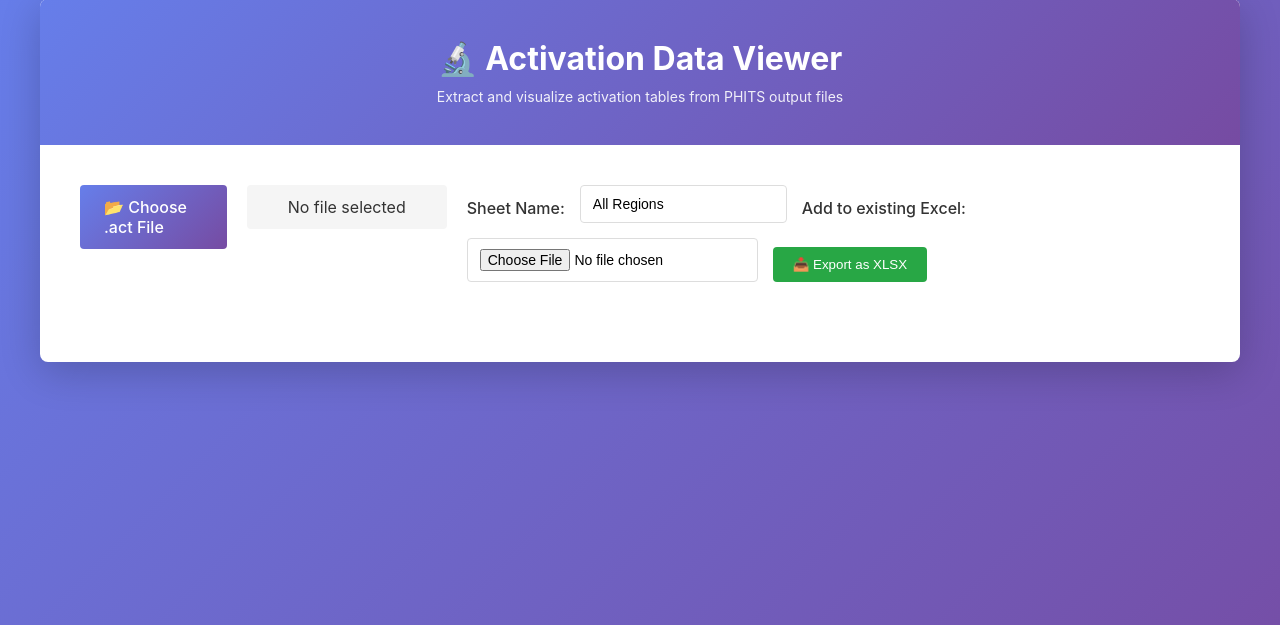
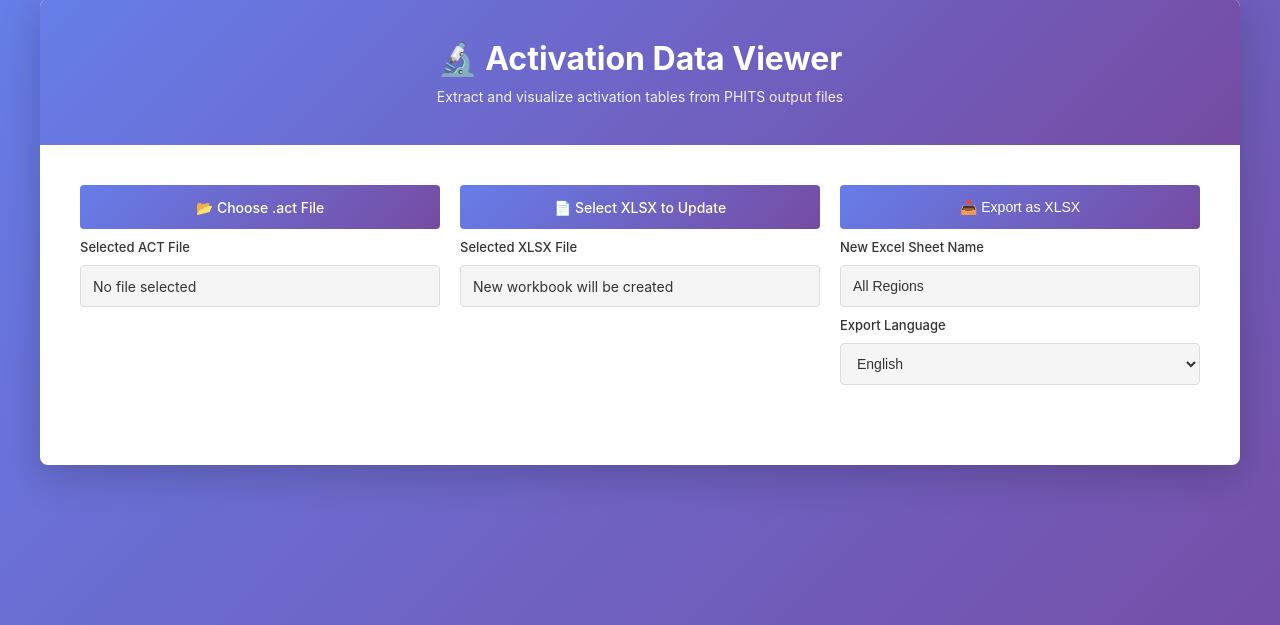
Before and after one commit to rodionk1/dchain_to_xlsx, a Flask app: page / in a window 1280 px wide. Shown: the part 21-646 px from the top of the page. Run offline with Flask 3, Linux system fonts and the light colour scheme; some libraries are stand-ins or nearby versions.

Commit message:
Improve export UI and add RU/EN localized Excel output

```diff
--- a/templates/index.html
+++ b/templates/index.html
@@ -49,10 +49,20 @@
         }
 
         .upload-section {
+            margin-bottom: 40px;
+        }
+
+        .controls-grid {
+            display: grid;
+            grid-template-columns: repeat(3, minmax(220px, 1fr));
+            gap: 20px;
+            align-items: start;
+        }
+
+        .control-item {
             display: flex;
-            gap: 20px;
-            margin-bottom: 40px;
-            align-items: flex-start;
+            flex-direction: column;
+            gap: 10px;
         }
 
         .file-input-wrapper {
@@ -66,28 +76,68 @@
             left: -9999px;
         }
 
-        .file-input-label {
-            display: inline-block;
-            padding: 12px 24px;
+        .action-btn {
+            display: inline-flex;
+            align-items: center;
+            justify-content: center;
+            width: 100%;
+            height: 44px;
+            padding: 0 16px;
             background: linear-gradient(135deg, #667eea 0%, #764ba2 100%);
             color: white;
             border-radius: 4px;
+            border: none;
             cursor: pointer;
             transition: transform 0.2s;
             font-weight: 500;
+            font-size: 14px;
+            text-align: center;
+            white-space: nowrap;
         }
 
-        .file-input-label:hover {
+        .action-btn:hover {
             transform: translateY(-2px);
         }
 
-        .file-name {
-            padding: 12px 24px;
+        .action-btn:disabled {
+            opacity: 0.5;
+            cursor: not-allowed;
+            transform: none;
+        }
+
+        .field-label {
+            font-weight: 500;
+            color: #333;
+            font-size: 13px;
+        }
+
+        .field-value,
+        .sheet-name-input {
+            padding: 10px 12px;
             background: #f5f5f5;
             border-radius: 4px;
+            border: 1px solid #ddd;
             color: #333;
-            min-width: 200px;
-            text-align: center;
+            min-height: 42px;
+            font-size: 14px;
+        }
+
+        .language-select {
+            padding: 10px 12px;
+            background: #f5f5f5;
+            border-radius: 4px;
+            border: 1px solid #ddd;
+            color: #333;
+            min-height: 42px;
+            font-size: 14px;
+        }
+
+        .field-value {
+            display: flex;
+            align-items: center;
+            overflow: hidden;
+            text-overflow: ellipsis;
+            white-space: nowrap;
         }
 
         .region-selector {
@@ -109,32 +159,6 @@
             border-radius: 4px;
             font-size: 14px;
             cursor: pointer;
-        }
-
-        .export-options {
-            display: flex;
-            gap: 15px;
-            align-items: flex-end;
-            flex-wrap: wrap;
-        }
-
-        .export-options label {
-            font-weight: 500;
-            color: #333;
-            display: block;
-            margin-bottom: 5px;
-        }
-
-        .export-options input[type="text"],
-        .export-options input[type="file"] {
-            padding: 10px 12px;
-            border: 1px solid #ddd;
-            border-radius: 4px;
-            font-size: 14px;
-        }
-
-        .export-options input[type="text"] {
-            min-width: 150px;
         }
 
         .extract-btn {
@@ -248,21 +272,6 @@
             min-width: 80px;
         }
 
-        .export-btn {
-            padding: 10px 20px;
-            background: #28a745;
-            color: white;
-            border: none;
-            border-radius: 4px;
-            cursor: pointer;
-            font-weight: 500;
-            transition: transform 0.2s;
-        }
-
-        .export-btn:hover {
-            transform: translateY(-2px);
-        }
-
         .loading {
             display: none;
             text-align: center;
@@ -287,6 +296,12 @@
             0% { transform: rotate(0deg); }
             100% { transform: rotate(360deg); }
         }
+
+        @media (max-width: 900px) {
+            .controls-grid {
+                grid-template-columns: 1fr;
+            }
+        }
     </style>
     <script src="https://cdnjs.cloudflare.com/ajax/libs/xlsx/0.18.5/xlsx.full.min.js"></script>
 </head>
@@ -300,17 +315,35 @@
         <div class="content">
             <!-- File Upload Section -->
             <div class="upload-section">
-                <div class="file-input-wrapper">
-                    <input type="file" id="fileInput" accept=".act" />
-                    <label for="fileInput" class="file-input-label">📂 Choose .act File</label>
-                </div>
-                <div class="file-name" id="fileName">No file selected</div>
-                <div class="export-options">
-                    <label for="sheetNameInput">Sheet Name:</label>
-                    <input type="text" id="sheetNameInput" placeholder="Enter sheet name" value="All Regions" />
-                    <label for="existingFileInput">Add to existing Excel:</label>
-                    <input type="file" id="existingFileInput" accept=".xlsx,.xls" />
-                    <button class="export-btn" id="exportBtn">📥 Export as XLSX</button>
+                <div class="controls-grid">
+                    <div class="control-item">
+                        <div class="file-input-wrapper">
+                            <input type="file" id="fileInput" accept=".act" />
+                            <label for="fileInput" class="action-btn">📂 Choose .act File</label>
+                        </div>
+                        <label class="field-label" for="fileName">Selected ACT File</label>
+                        <div class="field-value" id="fileName">No file selected</div>
+                    </div>
+
+                    <div class="control-item">
+                        <div class="file-input-wrapper">
+                            <input type="file" id="existingFileInput" accept=".xlsx,.xls" />
+                            <label for="existingFileInput" class="action-btn">📄 Select XLSX to Update</label>
+                        </div>
+                        <label class="field-label" for="existingFileName">Selected XLSX File</label>
+                        <div class="field-value" id="existingFileName">New workbook will be created</div>
+                    </div>
+
+                    <div class="control-item">
+                        <button class="action-btn" id="exportBtn">📥 Export as XLSX</button>
+                        <label class="field-label" for="sheetNameInput">New Excel Sheet Name</label>
+                        <input type="text" class="sheet-name-input" id="sheetNameInput" placeholder="Enter sheet name" value="All Regions" />
+                        <label class="field-label" for="languageSelect">Export Language</label>
+                        <select class="language-select" id="languageSelect">
+                            <option value="en" selected>English</option>
+                            <option value="ru">Russian</option>
+                        </select>
+                    </div>
                 </div>
             </div>
 
@@ -359,6 +392,68 @@
         let currentFilePath = null;
         let currentRegions = null;
         let currentData = null;
+
+        const EXPORT_I18N = {
+            en: {
+                nuclide: 'Nuclide',
+                halfLife: 'Half-life',
+                unit: 'Unit',
+                mza: 'MZA',
+                irradiation: 'irradiation',
+                cooldown: 'cooldown',
+                activityValuesInBq: 'Activity values in Bq',
+                activityOverMza: 'Activity/MZA',
+                region: 'Region',
+                allRegions: 'All Regions',
+                activationData: 'Activation Data',
+                units: {
+                    d: 'd',
+                    y: 'y',
+                    h: 'h',
+                    m: 'm',
+                    s: 's'
+                }
+            },
+            ru: {
+                nuclide: 'нуклид',
+                halfLife: 'T1/2',
+                unit: 'ед.',
+                mza: 'МЗА',
+                irradiation: 'облучение',
+                cooldown: 'выдержка',
+                activityValuesInBq: 'Активность в Бк',
+                activityOverMza: 'А/МЗА',
+                region: 'ячейка',
+                allRegions: 'Все ячейки',
+                activationData: 'Активность',
+                units: {
+                    d: 'дн',
+                    y: 'лет',
+                    h: 'ч',
+                    m: 'мин',
+                    s: 'сек'
+                }
+            }
+        };
+
+        function tr(lang, key) {
+            const dict = EXPORT_I18N[lang] || EXPORT_I18N.en;
+            return dict[key] || EXPORT_I18N.en[key] || key;
+        }
+
+        function localizeTimeUnit(unit, lang) {
+            const dict = EXPORT_I18N[lang] || EXPORT_I18N.en;
+            return (dict.units && dict.units[unit]) ? dict.units[unit] : unit;
+        }
+
+        function localizeUnitTokensInText(text, lang) {
+            return String(text).replace(/\b([smhdy])\b/g, (match, unitToken) => localizeTimeUnit(unitToken, lang));
+        }
+
+        document.getElementById('existingFileInput').addEventListener('change', (e) => {
+            const file = e.target.files[0];
+            document.getElementById('existingFileName').textContent = file ? file.name : 'New workbook will be created';
+        });
 
         // File upload handler
         document.getElementById('fileInput').addEventListener('change', async (e) => {
@@ -494,9 +589,17 @@
         }
 
         // Format cooldown time for display
-        function formatCooldownTime(timeStr) {
+        function formatCooldownTime(timeStr, lang = 'en') {
+            const dict = EXPORT_I18N[lang] || EXPORT_I18N.en;
+
             // If it's already formatted with irradiation/cooldown labels, return as-is
             if (timeStr.includes('irradiation:') || timeStr.includes('cooldown:')) {
+                if (lang === 'ru') {
+                    const translated = timeStr
+                        .replace('irradiation:', `${dict.irradiation}:`)
+                        .replace('cooldown:', `${dict.cooldown}:`);
+                    return localizeUnitTokensInText(translated, lang);
+                }
                 return timeStr;
             }
 
@@ -509,24 +612,24 @@
 
             // If cooldown time is zero, return "irradiation"
             if (Math.abs(value) < 1e-10) {
-                return 'irradiation';
+                return dict.irradiation;
             }
 
             // Convert to appropriate units
             if (unit === 's') {
-                if (value < 60) return `${value.toFixed(1)} s`;
-                if (value < 3600) return `${(value/60).toFixed(1)} m`;
-                if (value < 86400) return `${(value/3600).toFixed(1)} h`;
-                return `${(value/86400).toFixed(1)} d`;
+                if (value < 60) return `${value.toFixed(1)} ${dict.units.s}`;
+                if (value < 3600) return `${(value/60).toFixed(1)} ${dict.units.m}`;
+                if (value < 86400) return `${(value/3600).toFixed(1)} ${dict.units.h}`;
+                return `${(value/86400).toFixed(1)} ${dict.units.d}`;
             } else if (unit === 'm') {
-                if (value < 60) return `${value.toFixed(1)} m`;
-                return `${(value/60).toFixed(1)} h`;
+                if (value < 60) return `${value.toFixed(1)} ${dict.units.m}`;
+                return `${(value/60).toFixed(1)} ${dict.units.h}`;
             } else if (unit === 'h') {
-                if (value < 24) return `${value.toFixed(1)} h`;
-                return `${(value/24).toFixed(1)} d`;
+                if (value < 24) return `${value.toFixed(1)} ${dict.units.h}`;
+                return `${(value/24).toFixed(1)} ${dict.units.d}`;
             } else if (unit === 'd') {
-                if (value < 365) return `${value.toFixed(1)} d`;
-                return `${(value/365).toFixed(1)} y`;
+                if (value < 365) return `${value.toFixed(1)} ${dict.units.d}`;
+                return `${(value/365).toFixed(1)} ${dict.units.y}`;
             }
             return timeStr;
         }
@@ -540,6 +643,7 @@
             if (!currentRegions || !currentFilePath) return;
 
             const sheetName = document.getElementById('sheetNameInput').value || 'All Regions';
+            const exportLanguage = document.getElementById('languageSelect').value === 'ru' ? 'ru' : 'en';
             const existingFileInput = document.getElementById('existingFileInput');
             const existingFile = existingFileInput && existingFileInput.files[0];
 
@@ -580,6 +684,7 @@
                     wb = XLSX.read(arrayBuffer, { type: 'array' });
                     // Clear the file input to release file lock
                     existingFileInput.value = '';
+                    document.getElementById('existingFileName').textContent = 'New workbook will be created';
                 } else {
                     wb = XLSX.utils.book_new();
                 }
@@ -589,7 +694,7 @@
                 const boldRowIndexes = [];
                 const regionSigmaRows = [];
                 let maxExportColumnIndex = 0;
-                allData.push(['Activation Data - All Regions - Activity values in Bq']);
+                allData.push([`${tr(exportLanguage, 'activationData')} - ${tr(exportLanguage, 'allRegions')} - ${tr(exportLanguage, 'activityValuesInBq')}`]);
                 allData.push(['']); // Empty row
 
                 for (const regionInfo of currentRegions) {
@@ -615,26 +720,26 @@
                         maxExportColumnIndex = Math.max(maxExportColumnIndex, ratioStartCol + result.times.length);
 
                         const regionHeaderRow = [];
-                        regionHeaderRow[0] = `Region ${region}`;
-                        regionHeaderRow[ratioStartCol] = `Region ${region} - Activity/MZA`;
+                        regionHeaderRow[0] = `${tr(exportLanguage, 'region')} ${region}`;
+                        regionHeaderRow[ratioStartCol] = `${tr(exportLanguage, 'region')} ${region} - ${tr(exportLanguage, 'activityOverMza')}`;
                         allData.push(regionHeaderRow);
                         allData.push([]); // Empty row
 
                         // Create paired header rows for activation and ratio tables.
                         const labelsRow = [];
                         const headerRow = [];
-                        labelsRow[0] = 'Nuclide';
-                        labelsRow[1] = 'Half-life';
-                        labelsRow[2] = 'Unit';
+                        labelsRow[0] = tr(exportLanguage, 'nuclide');
+                        labelsRow[1] = tr(exportLanguage, 'halfLife');
+                        labelsRow[2] = tr(exportLanguage, 'unit');
                         headerRow[0] = '';
                         headerRow[1] = '';
                         headerRow[2] = '';
 
-                        labelsRow[ratioStartCol] = 'MZA';
+                        labelsRow[ratioStartCol] = tr(exportLanguage, 'mza');
                         headerRow[ratioStartCol] = '';
 
                         result.times.forEach((time, idx) => {
-                            const formattedTime = formatCooldownTime(time);
+                            const formattedTime = formatCooldownTime(time, exportLanguage);
                             let label = '';
                             let value = formattedTime;
                             if (formattedTime.includes(':')) {
@@ -662,7 +767,7 @@
                             const row = [];
                             row[0] = isotope;
                             row[1] = isotopeData.half_life;
-                            row[2] = isotopeData.half_life_unit;
+                            row[2] = localizeTimeUnit(isotopeData.half_life_unit, exportLanguage);
 
                             result.times.forEach((time, idx) => {
                                 const activity = isotopeData[time] || 0;
```
